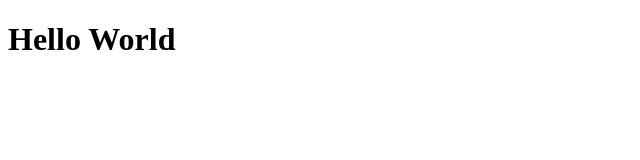
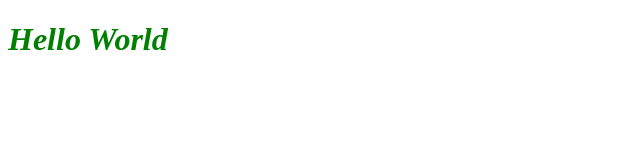
Before and after one commit to Pepper-Man/Frontend-Practice, a plain HTML site: page Week 1/CSS/practice/index.html in a window 1280 px wide. Shown: the whole page, without its empty margins (0-640 px from the left). Drawn offline with Linux system fonts and the light colour scheme.

Commit message:
First CSS styling

```diff
--- /dev/null
+++ b/Week 1/CSS/practice/css/style.css
@@ -0,0 +1,5 @@
+h1{
+    color: green;
+    font-weight: bold;
+    font-style: italic;
+}
--- a/Week 1/CSS/practice/index.html
+++ b/Week 1/CSS/practice/index.html
@@ -5,6 +5,7 @@
     <meta http-equiv="X-UA-Compatible" content="IE=edge" />
     <meta name="viewport" content="width=device-width, initial-scale=1.0" />
     <title>CSS Practice</title>
+    <link rel="stylesheet" href="./css/style.css">
   </head>
   <body>
     <h1>Hello World</h1>
```
